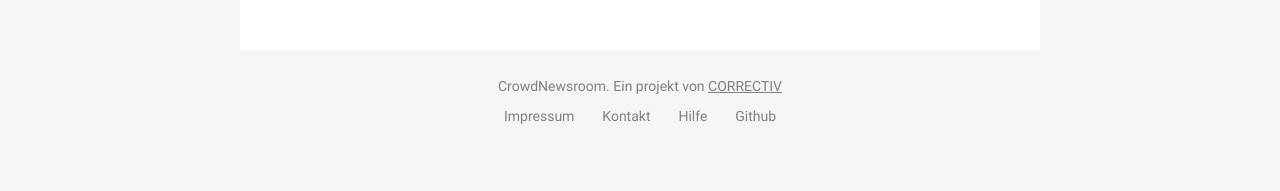
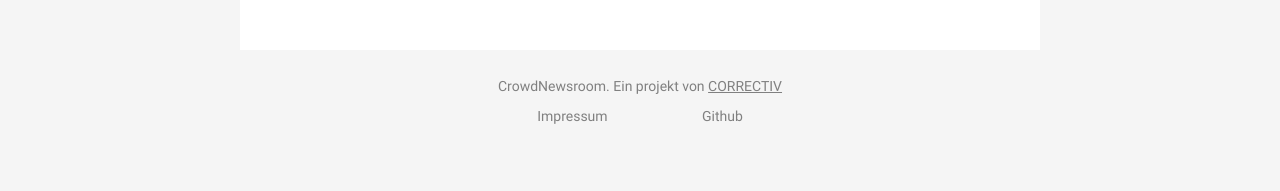
Before and after one commit to correctiv/cnr-landingpage, a Jekyll site: the page built from index.md, in a window 1280 px wide. Shown: the part 1185-1376 px from the top of the page. Built offline with Jekyll 4.4.1, drawn with Linux system fonts in a browser that asks for light colours.

Commit message:
pages hilfe kontakt removed

```diff
--- a/_layouts/page.html
+++ b/_layouts/page.html
@@ -31,8 +31,6 @@
             </div>
             <ul>
                 <li><a href="/impressum">Impressum</a></li>
-                <li><a href="/kontakt">Kontakt</a></li>
-                <li><a href="/hilfe">Hilfe</a></li>
                 <li><a href="https://github.com/correctiv/cnr-landingpage" target="_blank">Github</a></li>
             </ul>
         </div>
```
